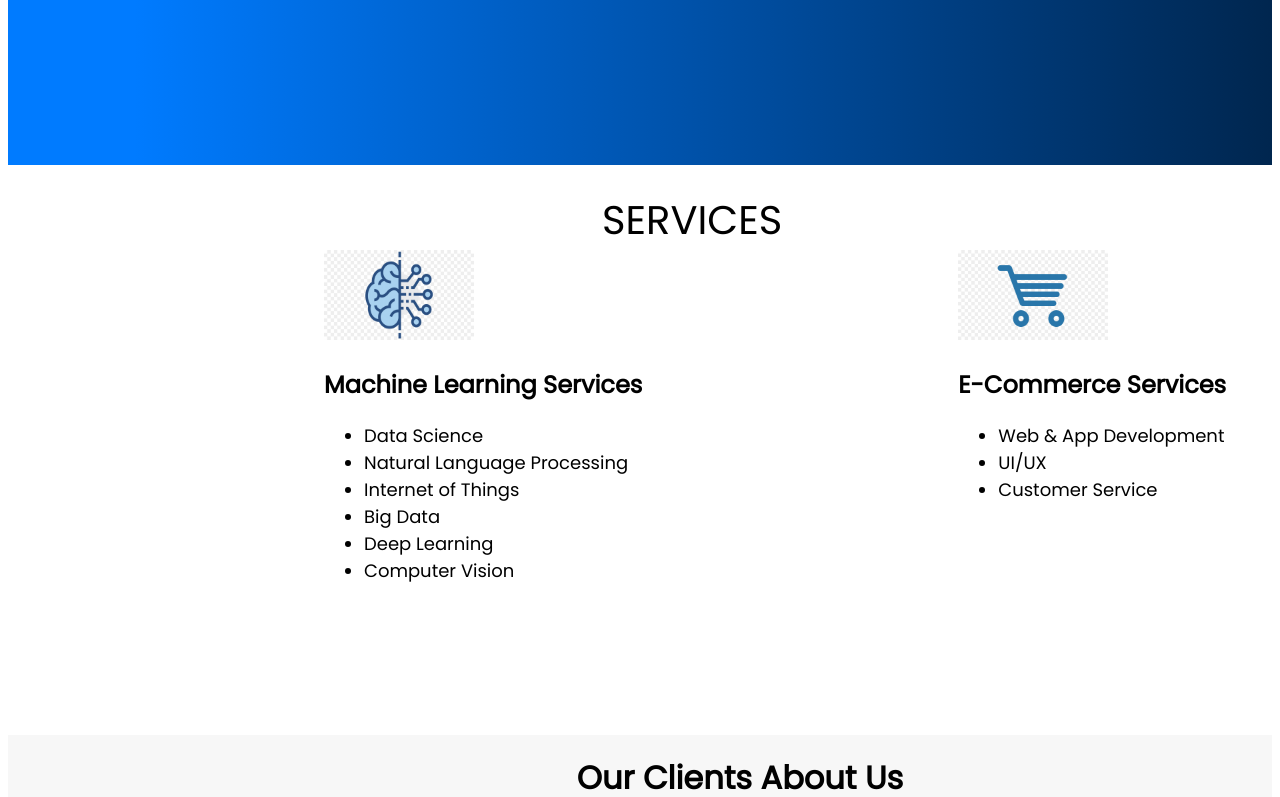
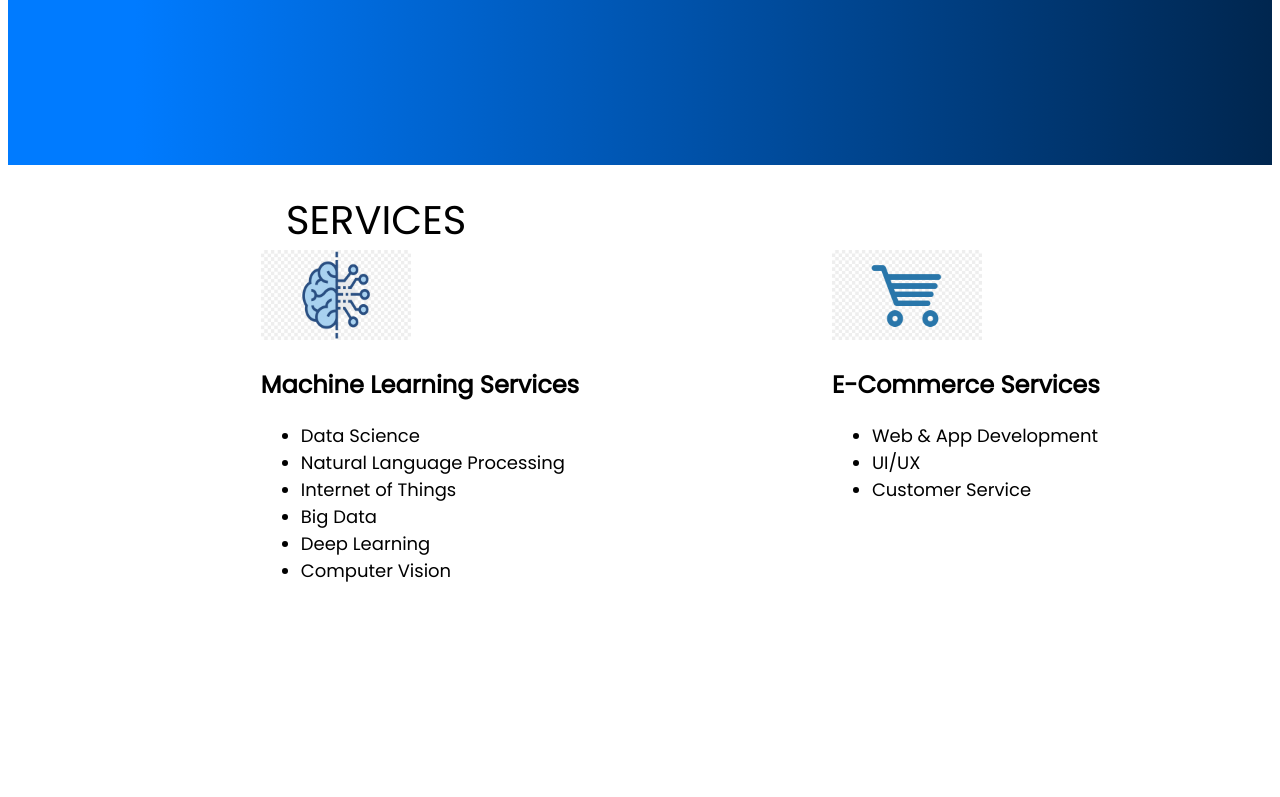
Before and after one commit to arsamawan/Miz-Corporate, an Angular app: page / in a window 1280 px wide. Shown: the part 453-1250 px from the top of the page. Built offline with nearby package versions, Linux system fonts and the light colour scheme.

Commit message:
Service Improved

```diff
--- a/src/app/main/main.component.css
+++ b/src/app/main/main.component.css
@@ -20,7 +20,7 @@
 }
 
 .service-main{
-  height: 300px;
+  height: 500px;
 }
 .service-main-heading{
   margin-left: 22%;
@@ -28,17 +28,20 @@
   font-size: 40px;
 
 }
-.service-main div {
+
+.services-ml-ec {
   float: left;
-  padding-left: 25%;
+  padding-left: 20%;
 }
-.service-main img{
+.service-logo{
   width: 150px;
   height: 90px;
+  background: none;
 }
 .service-main ul li {
   font-size: large;
 }
+
 .feedback{
   margin-top: 250px;
   height:350px;
--- a/src/app/main/main.component.html
+++ b/src/app/main/main.component.html
@@ -18,8 +18,8 @@
   <div class="service-main-heading">SERVICES</div>
 
   <!--MLSERVICES-->
-  <div>
-    <img src="assets/kisspng-machine-learning-deep-learning-with-python-artific-cirrascale-cloud-services-deep-learning-classroom-5ca1b3d487e3a2.4562336415541012045566.jpg">
+  <div class="services-ml-ec">
+    <img class="service-logo" src="assets/kisspng-machine-learning-deep-learning-with-python-artific-cirrascale-cloud-services-deep-learning-classroom-5ca1b3d487e3a2.4562336415541012045566.jpg">
     <h2 >Machine Learning Services</h2>
     <ul>
       <li>Data Science</li>
@@ -32,8 +32,8 @@
   </div>
 
   <!--EcommerceServices-->
-  <div>
-    <img src="assets/kisspng-online-shopping-shopping-cart-software-e-commerce-sold-out-5ac7156df3a187.9574992715229965899979.jpg">
+  <div class="services-ml-ec">
+    <img class="service-logo" src="assets/kisspng-online-shopping-shopping-cart-software-e-commerce-sold-out-5ac7156df3a187.9574992715229965899979.jpg">
     <h2>E-Commerce Services</h2>
     <ul>
       <li>Web & App Development</li>
```
